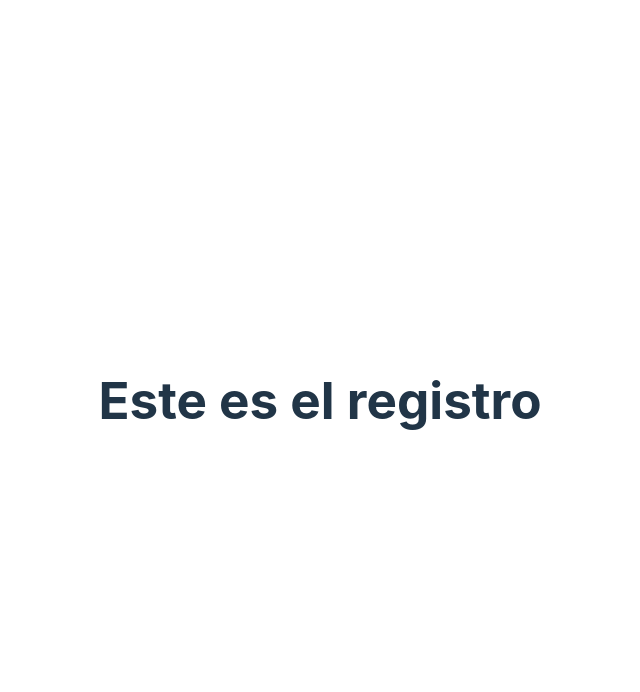
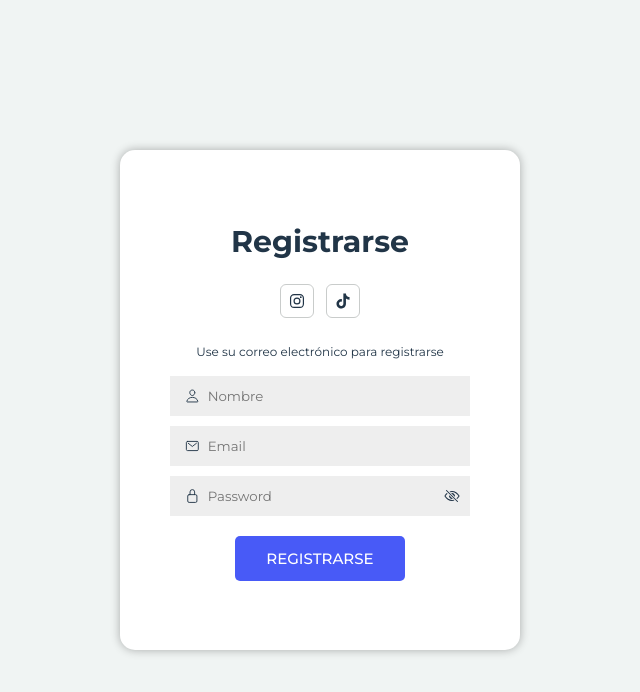
Before and after one commit to Ricolin2653M/Sistema-Gestor-de-Gastos, a React (Vite) app: page /register in a window 1280 px wide. Shown: the top 692 px of the page, without its empty margins (320-960 px from the left). Built offline with nearby package versions, Linux system fonts and the light colour scheme.

Commit message:
pantalla de registro lista

```diff
--- a/package.json
+++ b/package.json
@@ -10,9 +10,11 @@
     "preview": "vite preview"
   },
   "dependencies": {
+    "@ionic/react": "^8.3.3",
     "antd": "^5.21.5",
     "react": "^18.3.1",
     "react-dom": "^18.3.1",
+    "react-ionicons": "^4.2.1",
     "react-router-dom": "^6.27.0"
   },
   "devDependencies": {
--- /dev/null
+++ b/src/pages/register/RegisterForm.css
@@ -0,0 +1,96 @@
+@import url('https://fonts.googleapis.com/css2?family=Montserrat:ital,wght@0,100..900;1,100..900&display=swap');
+
+* {
+  margin: 0;
+  padding: 0;
+  box-sizing: border-box;
+  font-family: "Montserrat", sans-serif;
+}
+
+body {
+  width: 100%;
+  height: 100vh;
+  display: flex;
+  justify-content: center;
+  align-items: center;
+  background-color: #F0F4F3;
+}
+
+.container {
+  width: 400px;
+  height: 500px;
+  display: flex;
+  position: relative;
+  background-color: white;
+  border-radius: 15px;
+  overflow: hidden;
+  box-shadow: 0 0 10px rgb(0, 0, 0, 0.3);
+}
+
+.container-form {
+  width: 100%;
+  overflow: hidden;
+}
+
+.container-form form {
+  height: 100%;
+  display: flex;
+  flex-direction: column;
+  justify-content: center;
+  align-items: center;
+}
+
+.container-form h2 {
+  font-size: 30px;
+  margin-bottom: 20px;
+}
+
+.social-networks {
+  display: flex;
+  gap: 12px;
+  margin-bottom: 25px;
+}
+
+.social-networks ion-icon {
+  border: 1px solid #C9CCCB;
+  border-radius: 6px;
+  padding: 8px;
+  cursor: pointer;
+}
+
+.container-form span {
+  font-size: 12px;
+  margin-bottom: 15px;
+}
+
+.container-input {
+  width: 300px;
+  height: 40px;
+  margin-bottom: 10px;
+  display: flex;
+  justify-content: center;
+  align-items: center;
+  gap: 8px;
+  padding: 0 15px;
+  background-color: #EEEEEE;
+}
+
+.container-input input {
+  border: none;
+  outline: none;
+  width: 100%;
+  height: 100%;
+  background-color: inherit;
+}
+
+.button {
+  width: 170px;
+  height: 45px;
+  font-size: 15px;
+  border: none;
+  border-radius: 5px;
+  cursor: pointer;
+  margin-top: 10px;
+  background-color: #485af7;
+  color: white;
+}
--- a/src/pages/register/index.jsx
+++ b/src/pages/register/index.jsx
@@ -1,13 +1,101 @@
-import React from "react";
+import React, { useState } from 'react';
+import './RegisterForm.css'; // Importa tu CSS
+import { IonIcon } from '@ionic/react';
+import {
+  personOutline,
+  mailOutline,
+  lockClosedOutline,
+  eyeOffOutline,
+  eyeOutline,
+  logoTwitch,
+  logoTwitter,
+  logoInstagram,
+  logoTiktok
+} from 'ionicons/icons';
 
-const Register = () => {
-    return(
-        <>
-        <div>
-            <h1>Este es el registro</h1>
-        </div>
-        </>
-    )
-}
+const RegisterForm = () => {
+  const [formData, setFormData] = useState({
+    name: '',
+    email: '',
+    password: ''
+  });
 
-export default Register;
+  const [showPassword, setShowPassword] = useState(false); // Estado para mostrar/ocultar la contraseña
+
+  const handleChange = (e) => {
+    const { name, value } = e.target;
+    setFormData({ ...formData, [name]: value });
+  };
+
+  const handleSubmit = (e) => {
+    e.preventDefault();
+    // Aquí iría la lógica para manejar el envío del formulario
+    console.log(formData);
+  };
+
+  const togglePasswordVisibility = () => {
+    setShowPassword(!showPassword);
+  };
+
+  return (
+    <div className="container">
+      <div className="container-form">
+        <form className="sign-up" onSubmit={handleSubmit}>
+          <h2>Registrarse</h2>
+          <div className="social-networks">
+            <IonIcon icon={logoInstagram} />
+            <IonIcon icon={logoTiktok} />
+          </div>
+          <span>Use su correo electrónico para registrarse</span>
+          <div className="container-input">
+            <IonIcon icon={personOutline} />
+            <input
+              type="text"
+              placeholder="Nombre"
+              name="name"
+              value={formData.name}
+              onChange={handleChange}
+              required
+            />
+          </div>
+          <div className="container-input">
+            <IonIcon icon={mailOutline} />
+            <input
+              type="email"
+              placeholder="Email"
+              name="email"
+              value={formData.email}
+              onChange={handleChange}
+              required
+            />
+          </div>
+          <div className="container-input" style={{ position: 'relative' }}>
+            <IonIcon icon={lockClosedOutline} />
+            <input
+              type={showPassword ? "text" : "password"} // Cambia entre texto y contraseña
+              placeholder="Password"
+              name="password"
+              value={formData.password}
+              onChange={handleChange}
+              required
+            />
+            <IonIcon
+              icon={showPassword ? eyeOutline : eyeOffOutline}
+              onClick={togglePasswordVisibility}
+              style={{
+                position: 'absolute',
+                right: '10px',
+                top: '50%',
+                transform: 'translateY(-50%)',
+                cursor: 'pointer'
+              }}
+            />
+          </div>
+          <button className="button" type="submit">REGISTRARSE</button>
+        </form>
+      </div>
+    </div>
+  );
+};
+
+export default RegisterForm;
```
Also changed, not shown: 1 other file (tests, documents, lock files or other folders).
